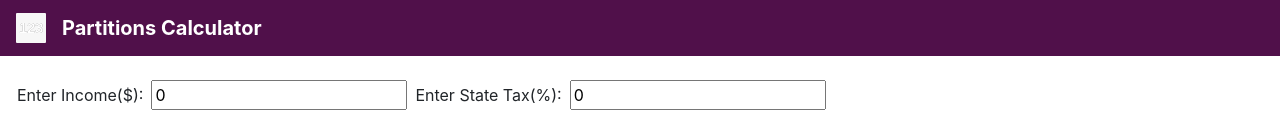
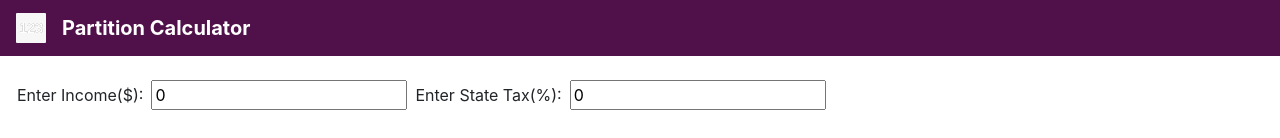
Before and after one commit to vanbuselvan/Galvanize-Project-1, a React (Create React App) app in the folder galvanizeproject1/: page / in a window 1280 px wide. Shown: the top 138 px of the page. Built offline with nearby package versions, Linux system fonts and the light colour scheme.

Commit message:
Reverted Austin's typo

```diff
--- a/galvanizeproject1/src/components/header.js
+++ b/galvanizeproject1/src/components/header.js
@@ -13,7 +13,7 @@ export default function header() {
                             height="30"
                             class="d-inline-block align-top"
                             alt="" />
-                        Partitions Calculator
+                        Partition Calculator
                     </a>
                 </strong>
 
```
